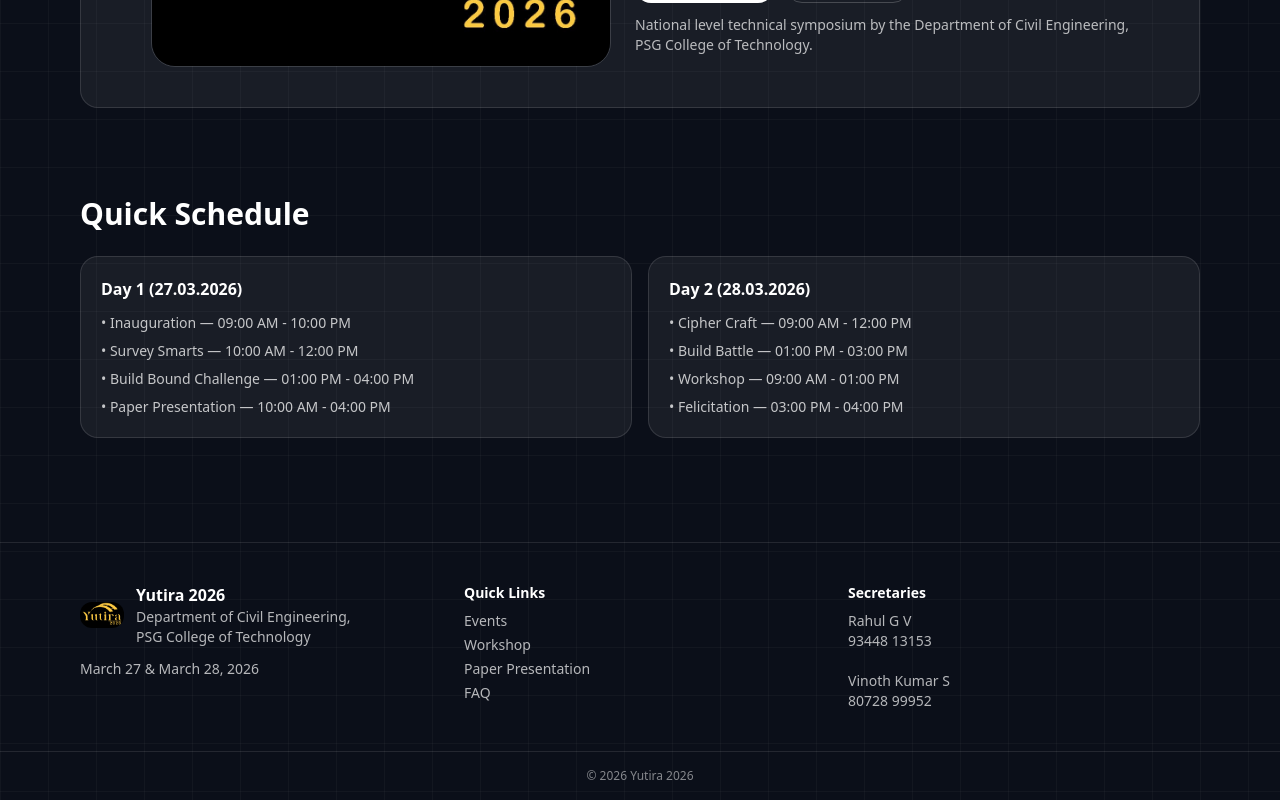
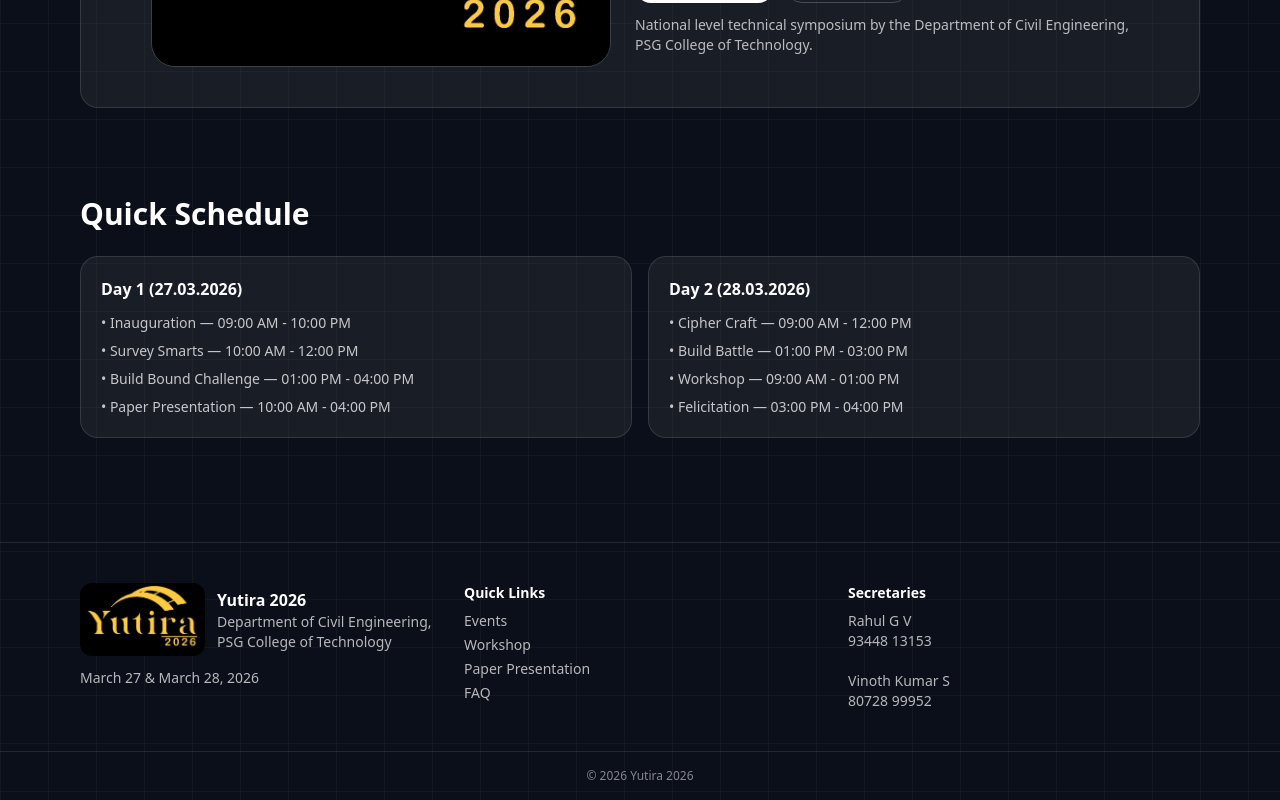
Before and after one commit to jafersathikb86/yutira, a Next.js app: page / in a window 1280 px wide. Shown: the part 457-1257 px from the top of the page. Built offline with nearby package versions, Linux system fonts and the light colour scheme.

Commit message:
Footer updated

```diff
--- a/components/Footer.js
+++ b/components/Footer.js
@@ -6,7 +6,7 @@ export default function Footer() {
       <div className="mx-auto max-w-6xl px-4 py-10 grid md:grid-cols-3 gap-8">
         <div>
           <div className="flex items-center gap-3">
-            <Image src="/yutira-logo.jpeg" alt="Yutira 2026" width={44} height={44} className="rounded-xl" />
+            <Image src="/yutira-logo.jpeg" alt="Yutira 2026" width={125} height={100} className="rounded-xl" />
             <div>
               <div className="font-semibold">Yutira 2026</div>
               <div className="text-sm text-white/70">Department of Civil Engineering,<br/>
```
